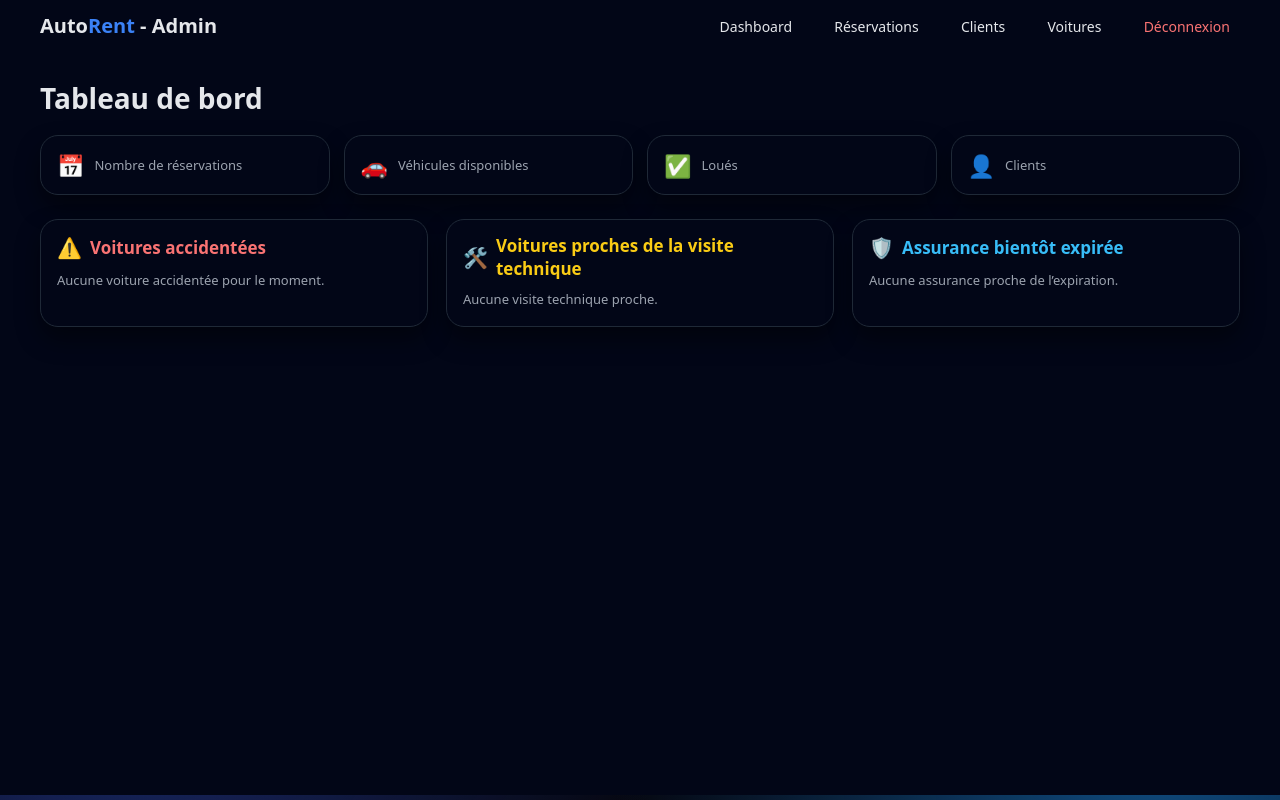
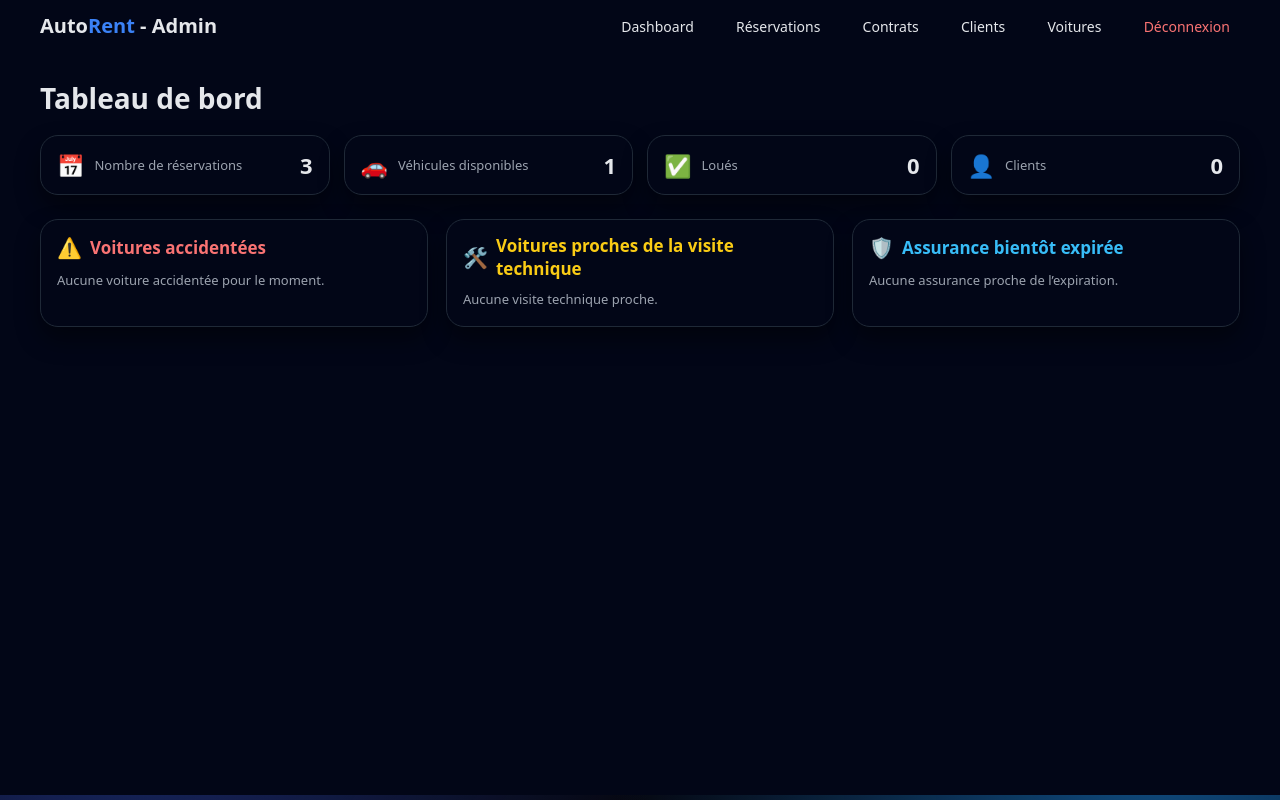
Before and after one commit to makdadc7-png/abdo, a Flask app: page /admin in a window 1280 px wide. Run offline with Flask 3, Linux system fonts and the light colour scheme; the visitor is signed in with stand-in values (Sample User, id 1); data comes from the database, SQL or seed files in the repository; both versions use the stored data as it was after the commit; data that the repository does not hold is empty.

Commit message:
Initial commit

```diff
--- a/app.py
+++ b/app.py
@@ -509,14 +509,62 @@
     conn = get_conn()
     cur = conn.cursor()
 
+    # عدد الحجوزات
     cur.execute("SELECT COUNT(*) FROM demandes")
-    total_res = cur.fetchone()[0]
+    total_reservations = cur.fetchone()[0] or 0
 
+    # عدد السيارات كاملة
+    cur.execute("SELECT COUNT(*) FROM voitures")
+    total_voits = cur.fetchone()[0] or 0  # إلا محتاجاه فشي بلاصة أخرى
+
+    # المتاحين
+    cur.execute("SELECT COUNT(*) FROM voitures WHERE statut='Disponible'")
+    total_disponibles = cur.fetchone()[0] or 0
+
+    # المكرايين
+    cur.execute("SELECT COUNT(*) FROM voitures WHERE statut='Louée'")
+    total_loues = cur.fetchone()[0] or 0
+
+    # عدد الزبناء
     cur.execute("SELECT COUNT(*) FROM clients")
-    total_cli = cur.fetchone()[0]
+    total_clients = cur.fetchone()[0] or 0
 
+    conn.close()
+
+    return render_template(
+        "admin_dashboard.html",
+        total_reservations=total_reservations,
+        total_disponibles=total_disponibles,
+        total_loues=total_loues,
+        total_clients=total_clients,
+        total_voits=total_voits  # خليه احتياط
+    )
+
+    if not require_admin():
+        return redirect(url_for("login"))
+
+    conn = get_conn()
+    cur = conn.cursor()
+
+    # مجموع الطلبات
+    cur.execute("SELECT COUNT(*) FROM demandes")
+    total_res = cur.fetchone()[0] or 0
+
+    # مجموع الزبناء
+    cur.execute("SELECT COUNT(*) FROM clients")
+    total_cli = cur.fetchone()[0] or 0
+
+    # مجموع السيارات
     cur.execute("SELECT COUNT(*) FROM voitures")
-    total_voits = cur.fetchone()[0]
+    total_voits = cur.fetchone()[0] or 0
+
+    # السيارات المتاحة
+    cur.execute("SELECT COUNT(*) FROM voitures WHERE statut='Disponible'")
+    total_dispo = cur.fetchone()[0] or 0
+
+    # السيارات المكرايين
+    cur.execute("SELECT COUNT(*) FROM voitures WHERE statut='Louée'")
+    total_loues = cur.fetchone()[0] or 0
 
     conn.close()
 
@@ -524,7 +572,9 @@
         "admin_dashboard.html",
         total_res=total_res,
         total_cli=total_cli,
-        total_voits=total_voits
+        total_voits=total_voits,
+        total_dispo=total_dispo,
+        total_loues=total_loues
     )
 
 
--- a/templates/base_admin.html
+++ b/templates/base_admin.html
@@ -14,6 +14,7 @@
         <div class="admin-links">
             <a href="{{ url_for('admin_dashboard') }}">Dashboard</a>
             <a href="{{ url_for('admin_reservations') }}">Réservations</a>
+            <a href="{{ url_for('admin_contrats') }}">Contrats</a>
             <a href="{{ url_for('admin_clients') }}">Clients</a>
             <a href="{{ url_for('admin_voitures') }}">Voitures</a>
             <a href="{{ url_for('logout') }}" class="logout">Déconnexion</a>
```
Also changed, not shown: templates/admin_contrats.html (+6 -6 lines), data old .db (added), data.db, static/uploads/ChatGPT_Image_19_nov._2025_10_10_22_1765276189.png (added).
